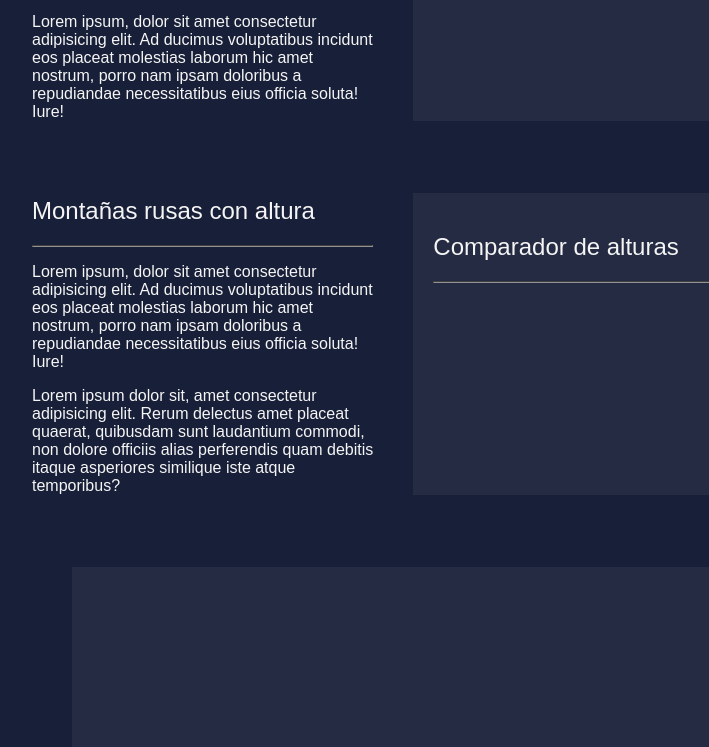
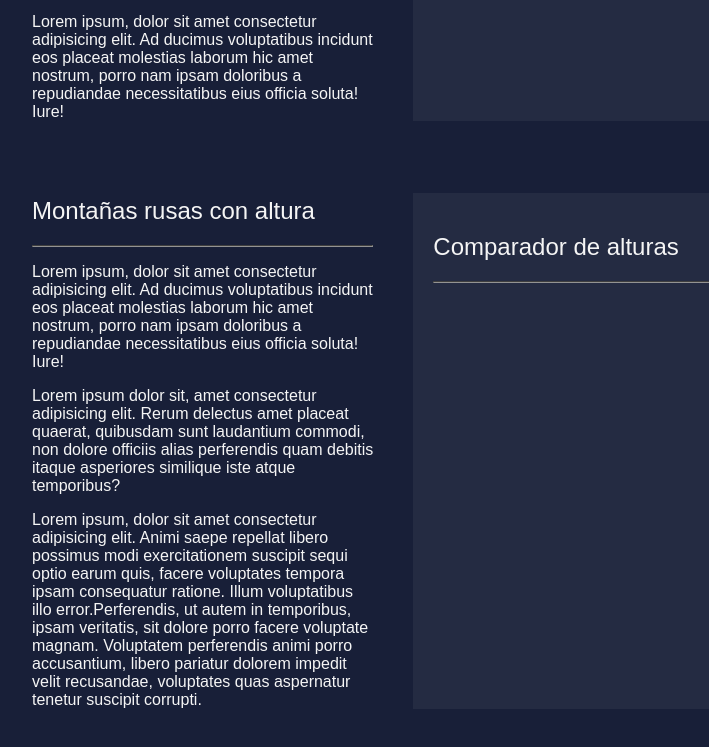
Before and after one commit to Jizga/MontRusas-Chart, a plain HTML site: page index.html in a window 1280 px wide. Shown: the part 997-1744 px from the top of the page, without its empty margins (36-745 px from the left). Drawn offline with nearby package versions, Linux system fonts and the light colour scheme.

Commit message:
Modificaciones textos html

```diff
--- a/index.html
+++ b/index.html
@@ -12,11 +12,10 @@
     ></script>
   </head>
 
-
   <body>
     <main>
       <h1>Montañas Rusas Españolas: los datos</h1>
-      <p>Visualización de estadístigas globales</p>
+      <p>Visualización de estadísticas globales</p>
       <hr />
 
       <section class="columns-container">
@@ -27,7 +26,7 @@
         </figure>
         <article class="one-third-column">
           <h2>Visualizador de las montañas rusas españolas</h2>
-          <hr>
+          <hr />
           <p>
             Lorem ipsum, dolor sit amet consectetur adipisicing elit. Quos in,
             consequatur laudantium id aperiam, similique ea sit minima fugiat
@@ -70,10 +69,7 @@
         <figure class="two-third-column">
           <h2>Comparador de longitudes</h2>
           <hr />
-          <canvas id="chart2">
-
-
-          </canvas>
+          <canvas id="chart2"> </canvas>
         </figure>
       </section>
 
@@ -93,23 +89,27 @@
             non dolore officiis alias perferendis quam debitis itaque asperiores
             similique iste atque temporibus?
           </p>
+          <p>
+            Lorem ipsum, dolor sit amet consectetur adipisicing elit. Animi
+            saepe repellat libero possimus modi exercitationem suscipit sequi
+            optio earum quis, facere voluptates tempora ipsam consequatur
+            ratione. Illum voluptatibus illo error.Perferendis, ut autem in
+            temporibus, ipsam veritatis, sit dolore porro facere voluptate
+            magnam. Voluptatem perferendis animi porro accusantium, libero
+            pariatur dolorem impedit velit recusandae, voluptates quas
+            aspernatur tenetur suscipit corrupti.
+          </p>
         </article>
         <figure class="two-third-column">
           <h2>Comparador de alturas</h2>
           <hr />
-          <canvas id="chart3">
-
-
-          </canvas>
+          <canvas id="chart3"> </canvas>
         </figure>
       </section>
 
       <section class="columns-container">
         <figure class="one-full-column">
-          <canvas id="chart4">
-
-
-          </canvas>
+          <canvas id="chart4"> </canvas>
         </figure>
       </section>
     </main>
```
